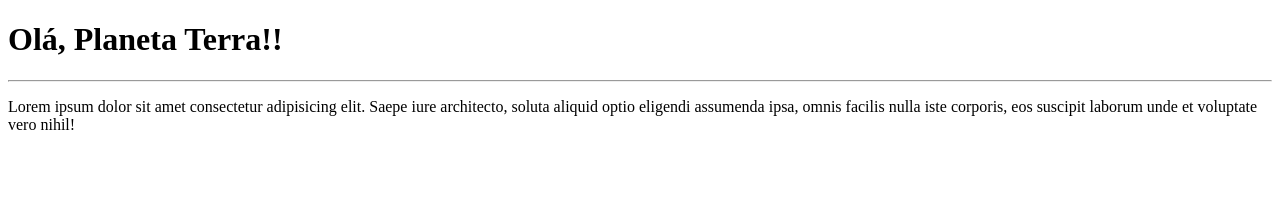
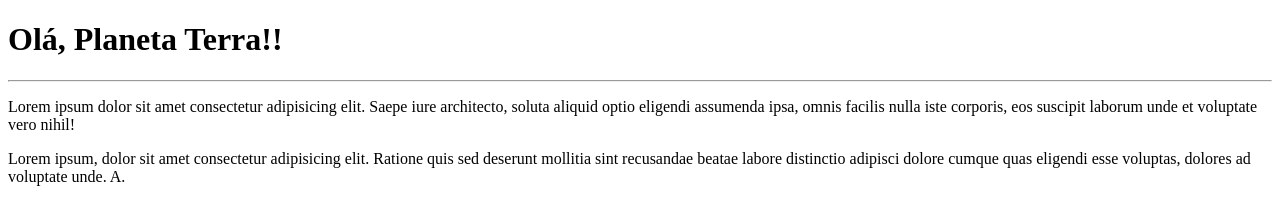
Before and after one commit to carlos-mateus812/ola-mundo, a plain HTML site: page site-exemplo/index.html in a window 1280 px wide. Drawn offline with Linux system fonts and the light colour scheme.

Commit message:
adição 1 paragrafo index.html

```diff
--- a/site-exemplo/index.html
+++ b/site-exemplo/index.html
@@ -9,5 +9,6 @@
     <h1>Olá, Planeta Terra!!</h1>
     <hr>
     <p>Lorem ipsum dolor sit amet consectetur adipisicing elit. Saepe iure architecto, soluta aliquid optio eligendi assumenda ipsa, omnis facilis nulla iste corporis, eos suscipit laborum unde et voluptate vero nihil!</p>
+    <p>Lorem ipsum, dolor sit amet consectetur adipisicing elit. Ratione quis sed deserunt mollitia sint recusandae beatae labore distinctio adipisci dolore cumque quas eligendi esse voluptas, dolores ad voluptate unde. A.</p>
 </body>
 </html>
```
